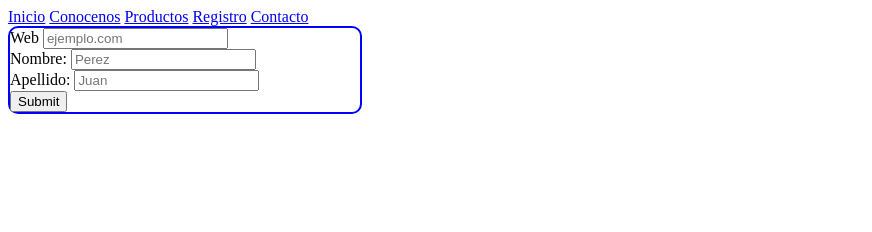
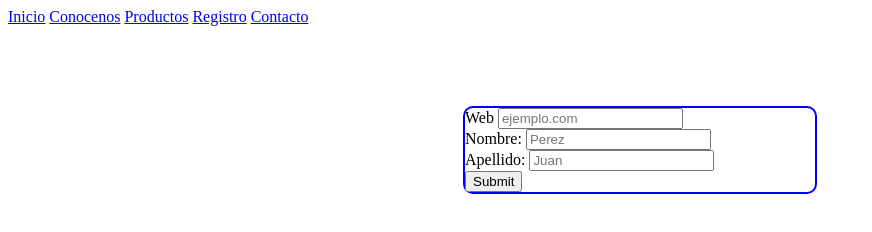
Before and after one commit to JesusOmarMX/Examen-1-5, a plain HTML site: page productos.html in a window 1280 px wide. Shown: the whole page, without its empty margins (0-872 px from the left). Drawn offline with Linux system fonts and the light colour scheme.

Commit message:
Tercer commit form centrado en la pagina productos

```diff
--- a/stylesheet.css
+++ b/stylesheet.css
@@ -4,6 +4,10 @@
     border-radius: 10px;
     width: 350px;
     height: auto;
+    margin-top: 80px;
+    margin-bottom: 80px;
+    margin-left: auto;
+    margin-right: auto;
 
 }
 
```
Also changed, not shown: productos.html (+0 -2 lines).
